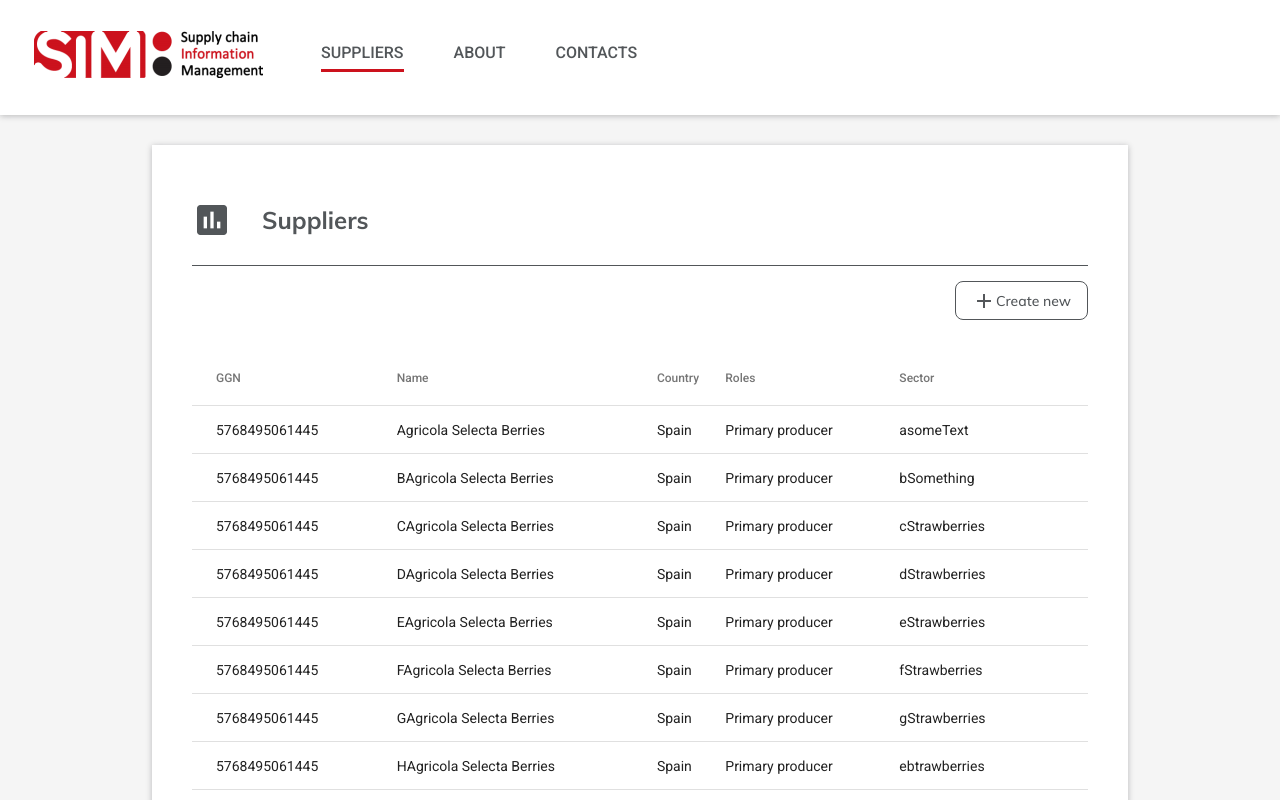
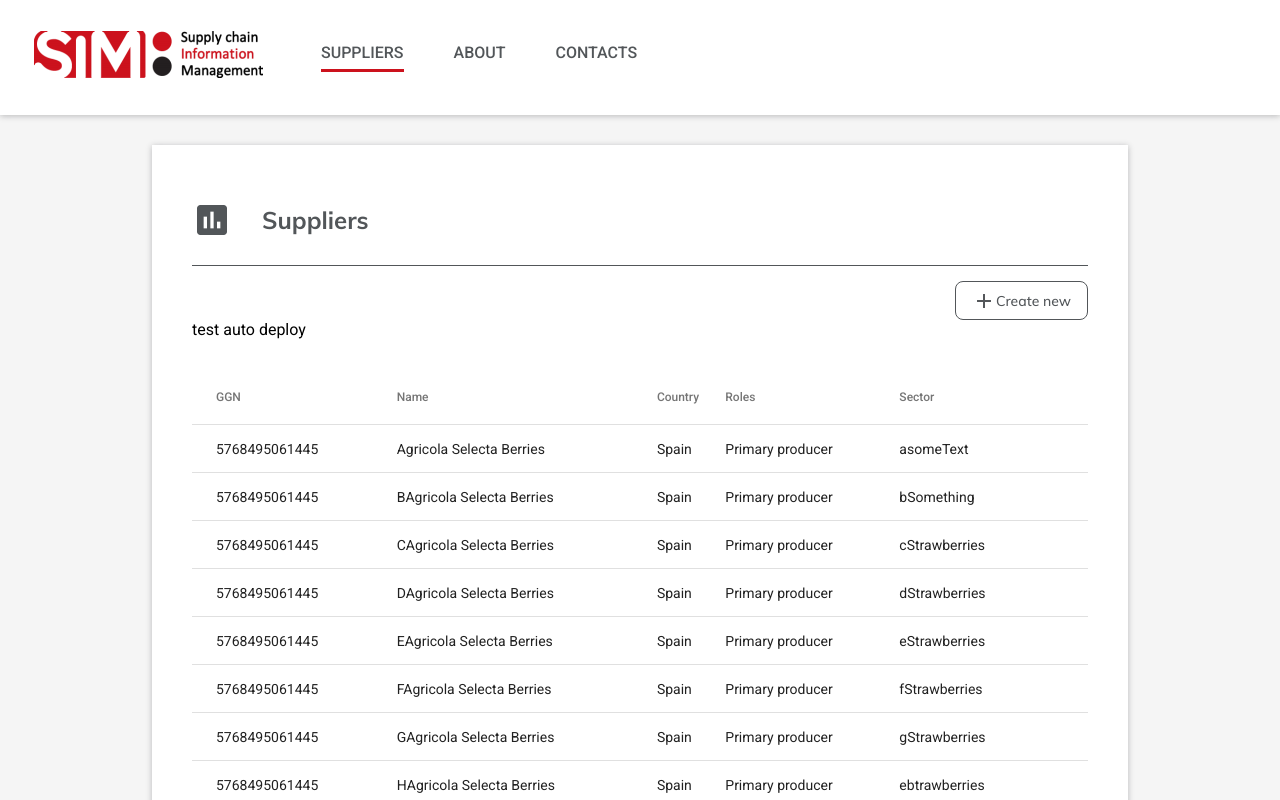
Before and after one commit to NeedForPerfect/GIS.UA_test_app, an Angular app: page / in a window 1280 px wide. Shown: the top 800 px of the page. Built offline with nearby package versions, Linux system fonts and the light colour scheme.

Commit message:
test autodeploy

```diff
--- a/src/app/suppliers-list/suppliers-list.component.html
+++ b/src/app/suppliers-list/suppliers-list.component.html
@@ -15,6 +15,8 @@
     <span class="color-gray-1">Create new</span>
   </button>
 </div>
+
+test auto deploy
 
 <table mat-table matSort [dataSource]="dataSource" class="w-100 m-top-30">
 
```
